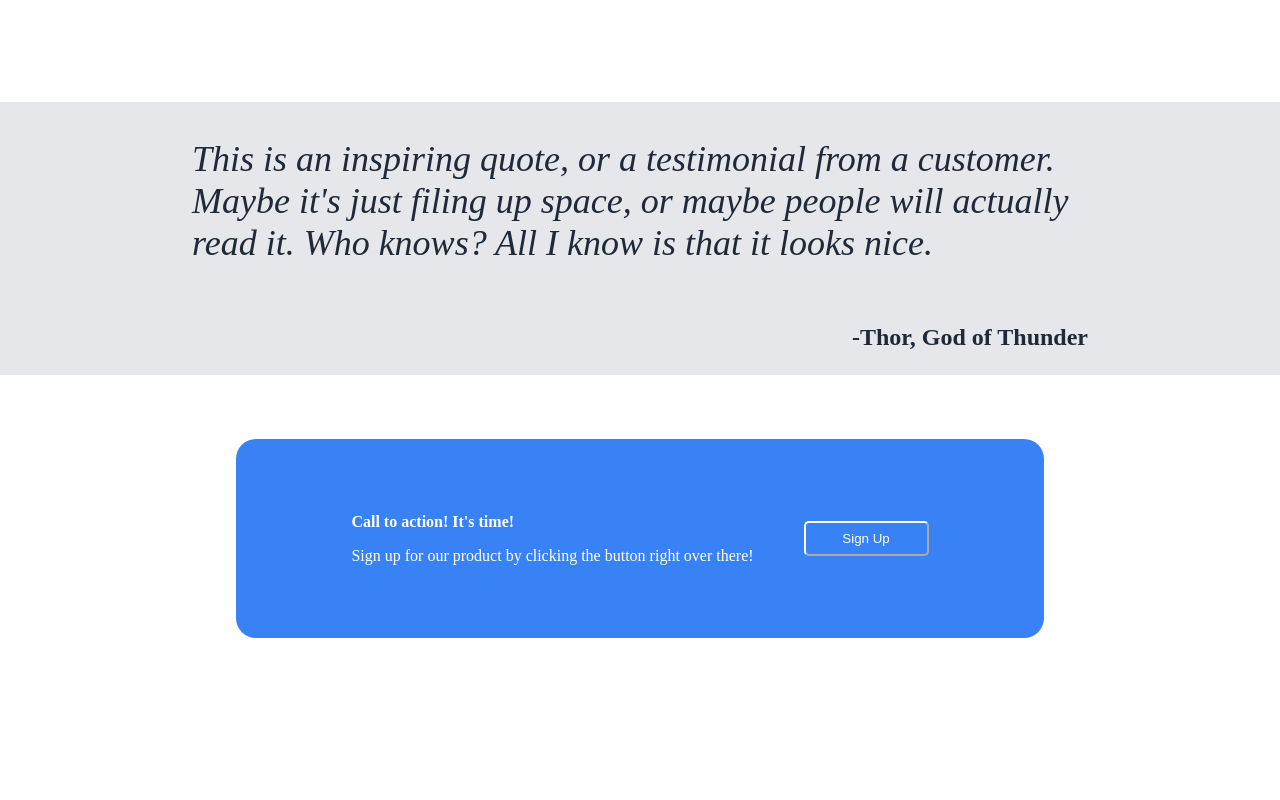
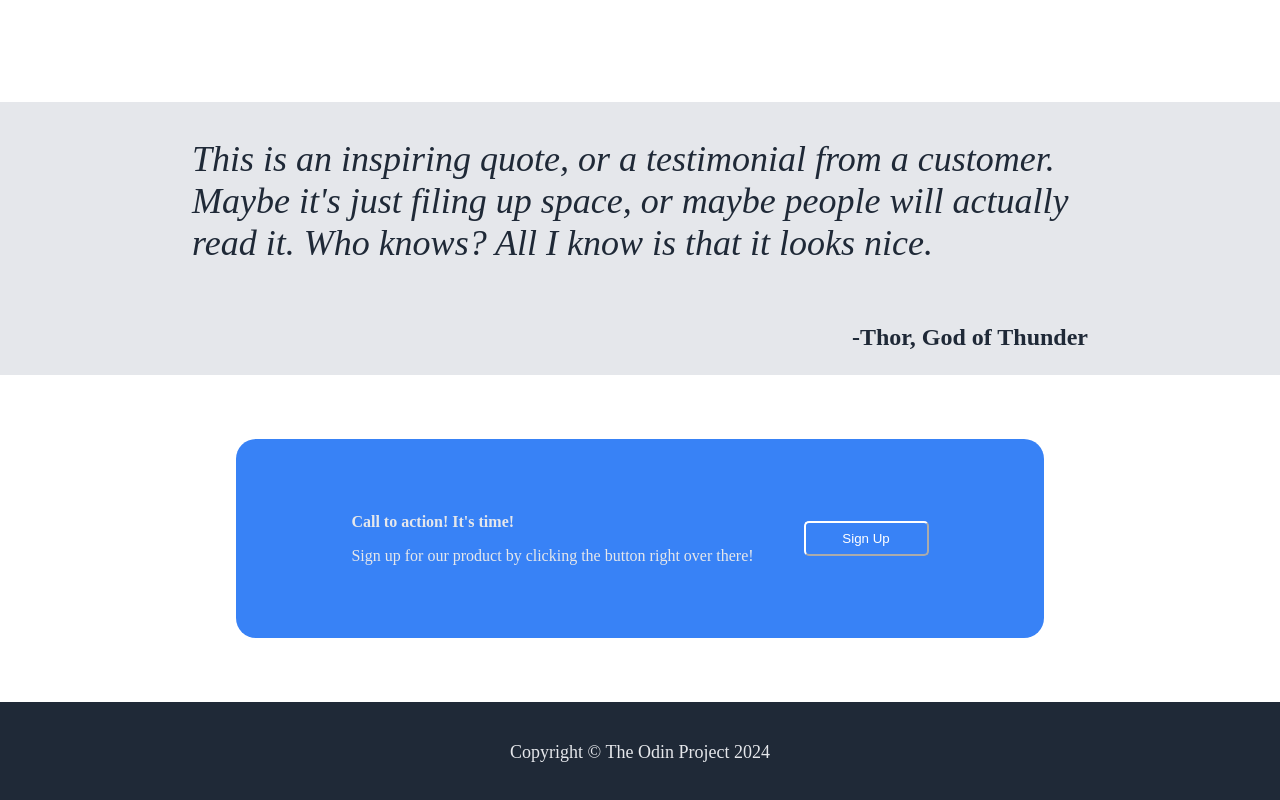
Before and after one commit to Slavetomints/odin-landing-page, a plain HTML site: page index.html in a window 1280 px wide. Shown: the part 1258-2058 px from the top of the page. Before the commit the page ends 1960 px from the top, so only its background shows below. Drawn offline with Linux system fonts and the light colour scheme.

Commit message:
made footer

```diff
--- a/index.html
+++ b/index.html
@@ -69,7 +69,7 @@
         </section>
 
         <footer>
-
+            <p>Copyright &copy The Odin Project 2024</p>
         </footer>
     </body>
 </html>
--- a/style.css
+++ b/style.css
@@ -150,7 +150,7 @@ button {
     justify-content: center;
     align-items: center;
     background-color: #3882F6;
-    color: white;
+    color: #E5E7EB;
     padding: 5% 10%;
     border-radius: 20px;
     gap: 50px
@@ -169,3 +169,13 @@ button {
     width: 125px;
     height: 35px;
 }
+
+footer {
+    height: 100px;
+    background-color: #1F2937;
+    color: #E5E7EB;
+    display: flex;
+    justify-content: center;
+    align-items: center;
+    font-size: 18px;
+}
```
